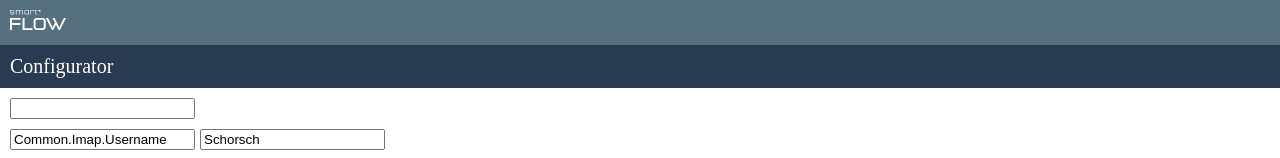
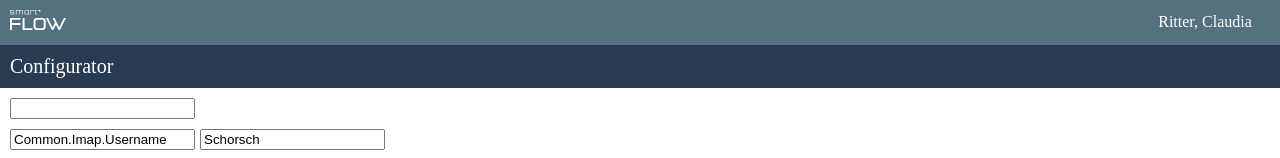
Before and after one commit to deBabbbe/vue_configurator, a Vue app: page / in a window 1280 px wide. Shown: the top 158 px of the page. Built offline with nearby package versions, Linux system fonts and the light colour scheme.

Commit message:
User name is passed to application bar

```diff
--- a/src/App.vue
+++ b/src/App.vue
@@ -1,11 +1,8 @@
 <template>
-  <ApplicationBar />
+  <ApplicationBar :userName="userName" />
   <ActionBar />
   <SearchBar @searchValueChanged="filterEntries" @addNewEntry="addNewEntry" />
-  <ConfigEntryList
-    :configEntries="currentConfigEntries"
-    @addNewEntry="addNewEntry"
-  />
+  <ConfigEntryList :configEntries="currentConfigEntries" @addNewEntry="addNewEntry" />
 </template>
 
 <script setup lang="ts">
@@ -18,7 +15,8 @@ import ConfigEntryList from "./components/ConfigEntryList.vue";
 import SearchBar from "./components/SearchBar.vue";
 import { configEntries } from "./data/configurationEntries";
 
-let currentConfigEntries = ref(configEntries);
+const currentConfigEntries = ref(configEntries);
+const userName = ref("Ritter, Claudia");
 
 const filterEntries = (searchValue: string) => {
   currentConfigEntries.value = configEntries.filter((entry) => {
--- a/src/components/ApplicationBar.vue
+++ b/src/components/ApplicationBar.vue
@@ -1,9 +1,16 @@
 <template>
   <div className="ApplicationBar">
     <img src="../icons/Logo.svg" alt="Logo" />
+    <p id="userName">{{ props.userName }}</p>
   </div>
 </template>
-<script lang="ts" setup></script>
+
+<script lang="ts" setup>
+const props = defineProps<{
+  userName: string;
+}>();
+</script>
+
 <style>
 .ApplicationBar {
   font-size: 20px;
@@ -12,6 +19,15 @@
   padding: 10px;
 }
 
+#userName {
+  margin: 3px 15px 0 0;
+  float: right;
+  color: white;
+  font-size: 16px;
+  min-width: 100px;
+  text-align: center;
+}
+
 img {
   widows: 60px;
   height: 20px;
```
